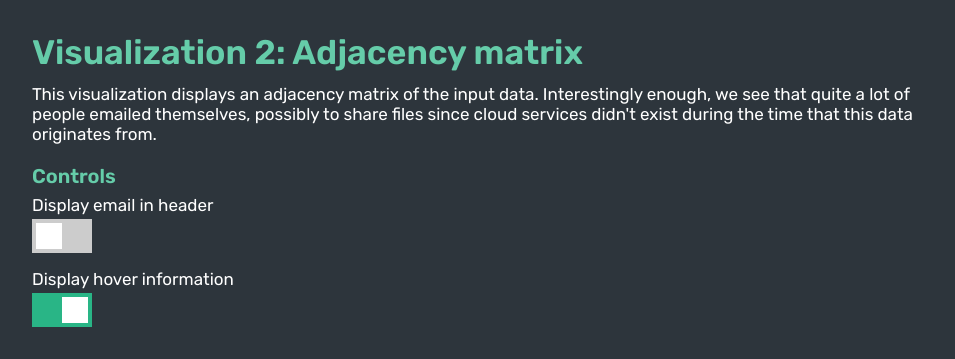
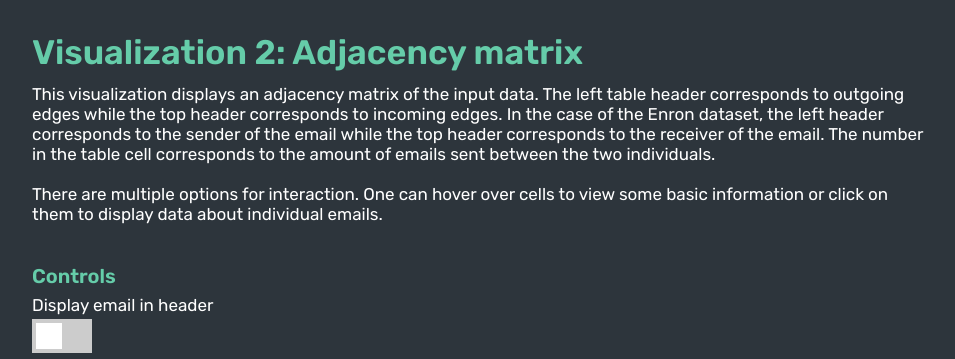
Before and after one commit to Ongun1905/DBL-HTI-Group-33-, a Django app: template DBL_project/dbl/homepage/templates/homepage/vis2.html in a window 1280 px wide. Shown: the part 80-439 px from the top of the page, without its empty margins (160-1115 px from the left). Run offline with Django 3.2, Linux system fonts and the light colour scheme; the template is opened without the code that fills it: most values are stand-ins (such as "Sample title", 1, 10 or a date in 2020); parts of the project's set-up code (start-up, migrations or seed data) failed here and were passed over.

Commit message:
Added average sentiment and updated modals
Also rewrote the description of the adjacency matrix and added new loader messages

```diff
--- a/DBL_project/dbl/homepage/static/homepage/am.js
+++ b/DBL_project/dbl/homepage/static/homepage/am.js
@@ -1,28 +1,33 @@
 /**
  * Opens the popup that displays when hovering a cell in the adjacency matrix
  * @param {HTMLElement} matrixCell The cell that was hovered
- * @param {Array.<Object>} nodeInfo An array of node objects
+ * @param {Array.<Object>} nodeData An array of node objects
  */
-function enterCell(matrixCell, nodeInfo) {
+function enterCell(matrixCell, nodeData, edgeData) {
+  if (matrixCell.querySelector('span').innerText != '') {
     // Get the header & column id
     const rowId = matrixCell.dataset.columnIndex
     const colId = matrixCell.dataset.rowIndex
     const edgeInfoPopup = document.querySelector('.edge-info-popup')
 
+    // Calculate average sentiment
+    const relatedEdgeData = edgeData.filter(item => item[0] === nodeData[colId].id && item[1] === nodeData[rowId].id).map(item => item[2])
+    const averageSentiment = relatedEdgeData.length === 0 ? 0 : roundTo(relatedEdgeData.reduce((a, b) => a + (b['sentiment'] || 0), 0) / relatedEdgeData.length, 3)
+
     // Fill the popup with data
     edgeInfoPopup.innerHTML = `
       <p><strong>Sender</strong></p>
-    <p>ID: ${nodeInfo[colId].id}</p>
-    <p>Email: ${nodeInfo[colId].email}</p>
-    <p>Job title: ${nodeInfo[colId].job}</p>
+      <p>ID: ${nodeData[colId].id}</p>
+      <p>Email: ${nodeData[colId].email}</p>
+      <p>Job title: ${nodeData[colId].job}</p>
       <br />
       <p><strong>Receiver</strong></p>
-    <p>ID: ${nodeInfo[rowId].id}</p>
-    <p>Email: ${nodeInfo[rowId].email}</p>
-    <p>Job title: ${nodeInfo[rowId].job}</p>
+      <p>ID: ${nodeData[rowId].id}</p>
+      <p>Email: ${nodeData[rowId].email}</p>
+      <p>Job title: ${nodeData[rowId].job}</p>
       <br />
       <p><strong>Edge data</strong></p>
-    <p>Average sentiment: -</p>
+      <p>Average sentiment: ${averageSentiment}</p>
     `
 
     // Move the popup to the matrix cell
@@ -33,6 +38,7 @@
 
     // Display popup
     edgeInfoPopup.classList.add('show')
+  }
 }
 
 
@@ -49,21 +55,21 @@
 /**
  * Opens a modal that displays all of the emails in a list
  * @param {HTMLElement} matrixCell The cell that was hovered
- * @param {Array.<Object>} nodeInfo An array of node objects
+ * @param {Array.<Object>} nodeData An array of node objects
  * @param {Array.<Array.<Number>>} edgeData An array of arrays, containing the edge data
  */
-function clickCell(matrixCell, nodeInfo, edgeData) {
+function clickCell(matrixCell, nodeData, edgeData) {
   // Get the header & column id
   const rowId = matrixCell.dataset.columnIndex
   const colId = matrixCell.dataset.rowIndex
-  const relatedEdgeData = edgeData.filter(item => item[0] === nodeInfo[colId].id && item[1] === nodeInfo[rowId].id).map(item => item[2])
+  const relatedEdgeData = edgeData.filter(item => item[0] === nodeData[colId].id && item[1] === nodeData[rowId].id).map(item => item[2])
 
   let emailListHTML = []
   relatedEdgeData.forEach((el, index) => {
     emailListHTML.push(`
       <tr>
         <td>Email #${index + 1}</td>
-        <td>${el.sentiment}</td>
+        <td>${roundTo(el.sentiment, 3)}</td>
         <td>${el.messageType}</td>
         <td>${el.date}</td>
       </tr>
@@ -87,20 +93,25 @@
   `
 
   openModal(`
-    <h1>Emails from ${nodeInfo[colId].id} to ${nodeInfo[rowId].id}</h1>
+    <h1>Emails from ${nodeData[colId].id} to ${nodeData[rowId].id}</h1>
     <div class="modal-body">
+      <div class="flex-col">
+        <div>
           <p><strong>Sender</strong></p>
-      <p>ID: ${nodeInfo[colId].id}</p>
-      <p>Email: ${nodeInfo[colId].email}</p>
-      <p>Job title: ${nodeInfo[colId].job}</p>
-      <br />
+          <p>ID: ${nodeData[colId].id}</p>
+          <p>Email: ${nodeData[colId].email}</p>
+          <p>Job title: ${nodeData[colId].job}</p>
+        </div>
+        <div>
           <p><strong>Receiver</strong></p>
-      <p>ID: ${nodeInfo[rowId].id}</p>
-      <p>Email: ${nodeInfo[rowId].email}</p>
-      <p>Job title: ${nodeInfo[rowId].job}</p>
-      ${emailListHTML.length > 0 ? emailTableHTML : ''}
+          <p>ID: ${nodeData[rowId].id}</p>
+          <p>Email: ${nodeData[rowId].email}</p>
+          <p>Job title: ${nodeData[rowId].job}</p>
         </div>
-  `)
+      </div>
+      ${emailListHTML.length > 0 ? emailTableHTML : '<p class="no-emphasis">No emails found!</p>'}
+    </div>
+  `, 'edge-info-modal')
 
   // Close the modal if someone clicks outside of it
   const overlay = document.querySelector('.overlay')
@@ -111,52 +122,58 @@
 /**
  * Toggles between displaying emails or IDs on the table headers
  * @param {Boolean} state Whether or not to display as emails
- * @param {Array.<Object>} nodeInfo An array of node objects
+ * @param {Array.<Object>} nodeData An array of node objects
  */
-function toggleEmails(state, nodeInfo) {
+function toggleEmails(state, nodeData) {
   const topHeaderElements = document.querySelectorAll('.adjacency-matrix thead th:not(:first-child) span')
   const leftHeaderElements = document.querySelectorAll('.adjacency-matrix tbody th')
 
 
   topHeaderElements.forEach((el, index) => {
-    if (state) el.innerText = nodeInfo[index].email
-    else el.innerText = nodeInfo[index].id
+    if (state) el.innerText = nodeData[index].email
+    else el.innerText = nodeData[index].id
   })
 
   leftHeaderElements.forEach((el, index) => {
-    if (state) el.innerText = nodeInfo[index].email
-    else el.innerText = nodeInfo[index].id
+    if (state) el.innerText = nodeData[index].email
+    else el.innerText = nodeData[index].id
   })
 }
 
 
 /**
  * Removes all empty rows from the HTML table
- * @param {Array.<Object>} nodeInfo An array of node objects
+ * @param {Array.<Object>} nodeData An array of node objects
  * @param {Array.<Array>} edgeData An array of the form [senderId, receiverId, {data}]
  */
-function removeEmptyRows(nodeInfo, edgeData) {
+function removeEmptyRows(nodeData, edgeData) {
   console.log('Starting removal of empty rows...')
 
-  nodeInfo.forEach(node => {
+  nodeData.forEach(node => {
     // For each node, try to find if there are outgoing edges in the list
     const outgoingEdge = edgeData.find(edge => edge[0] === node.id)
 
     // If nothing has been found, the row has to be removed
     if (!outgoingEdge) {
-      console.log(`No outgoing edges found for node ${node.id}! The row indicated by #node-${node.id} will be removed`)
-
       const elToRemove = document.getElementById(`node-${node.id}`)
-      if (elToRemove) {
-        elToRemove.style.display = 'none'
-        console.log(`Removed the row!)`)
-      } else console.log('Failed to remove, element not found!')
+      if (elToRemove) elToRemove.style.display = 'none'
     }
 
   })
 
   console.log('Finished removal of empty rows!')
 }
+
+
+/**
+ * Rounds a decimal number to a certain amount of decimals
+ * @param {Number} number The number to round
+ * @param {Number} decimals The amount of decimals to round to
+ */
+function roundTo(number, decimals) {
+  return Math.round((number + Number.EPSILON) * 10 ** decimals) / 10 ** decimals
+}
+
 
 // A function to find a node's index within its parent element
 // Watch out when using this in the matrix table, since it's a
@@ -165,7 +182,7 @@
 
 
 
-function openModal(html) {
+function openModal(html, className) {
   // Initialize variables
   const overlay = document.querySelector('.overlay')
   const modal = document.querySelector('.modal');
@@ -173,6 +190,7 @@
 
   // Render the provided HTML into the modal
   modalContent.innerHTML = html
+  modal.classList.add(className)
 
   // Display the modal & overlay
   overlay.style.display = 'block'
@@ -193,5 +211,8 @@
   setTimeout(() => {
     overlay.style.display = 'none'
     modal.style.display = 'none'
+
+    // Remove potential added classes
+    modal.className = 'modal'
   }, animDuration)
 }
--- a/DBL_project/dbl/homepage/static/homepage/components.css
+++ b/DBL_project/dbl/homepage/static/homepage/components.css
@@ -65,6 +65,8 @@
 }
 .modal-content, .modal-body { width: 100%; }
 .modal.show { opacity: 1; }
+
+.modal-content > h1 { margin-bottom: 0.5em; }
 
 .modal .modal-body { color: rgba(255, 255, 255, 0.68); }
 
@@ -192,3 +194,16 @@
 .custom-scrollbar::-webkit-scrollbar-corner {
   background: var(--color-black-hardest);
 }
+
+
+/**
+ * Layouts
+ *
+ * Layout-based components like predefined columns,
+ * rows and grids.
+*/
+.flex-col {
+  display: flex;
+}
+
+/*.flex-col > * + * { margin-left: 2rem; }*/ /* column gutter */
--- a/DBL_project/dbl/homepage/static/homepage/styles.css
+++ b/DBL_project/dbl/homepage/static/homepage/styles.css
@@ -302,12 +302,16 @@
 
 
 /* Email list within modal */
+.edge-info-modal .flex-col > * { flex: 1; }
+.edge-info-modal .flex-col { margin-bottom: 2em; }
+.edge-info-modal p { white-space: nowrap; }
+
 .email-list {
 	width: 100%;
 	text-align: left;
 	background-color: var(--color-black-soft);
 	border-spacing: 0;
-	margin-top: 1em;
+	margin-top: 2em;
 
 	/* Sizing and scroll setup */
 	display: block;
@@ -315,13 +319,15 @@
 	max-height: 500px;
 }
 .email-list thead { background-color: var(--color-black-softest); }
-.email-list th { padding: 6px 10px; color: #fff; white-space: nowrap; }
+.email-list th { padding: 8px 10px; color: #fff; white-space: nowrap; }
 
 .email-list th:first-child, .email-list td:first-child { padding-left: 1rem; }
 .email-list th:last-child, .email-list td:last-child { padding-right: 1rem; }
 
 .email-list td { padding: 4px 10px; white-space: nowrap; }
 .email-list td + td, .email-list th + th { padding-left: 1rem; }
+
+.no-emphasis { color: #999; }
 
 
 
--- a/DBL_project/dbl/homepage/templates/homepage/vis2.html
+++ b/DBL_project/dbl/homepage/templates/homepage/vis2.html
@@ -15,8 +15,13 @@
 <div class="container">
     <div class="main">
         <h1>Visualization 2: Adjacency matrix</h1>
-        <p>This visualization displays an adjacency matrix of the input data. Interestingly enough, we see that quite a lot of people emailed themselves, possibly to share files since cloud services didn't exist during the time that this data originates from.</p>
+        <p>This visualization displays an adjacency matrix of the input data. The left table header corresponds to outgoing edges while the top header corresponds to incoming edges. In the case of the Enron dataset, the left header corresponds to the sender of the email while the top header corresponds to the receiver of the email. The number in the table cell corresponds to the amount of emails sent between the two individuals.</p>
         <br />
+
+        <p>There are multiple options for interaction. One can hover over cells to view some basic information or click on them to display data about individual emails.</p>
+        <br />
+        <br />
+
         <h3>Controls</h3>
         <form>
             <div class="field">
@@ -77,27 +82,29 @@
     const amLoader = document.querySelector('.am-wrapper .am-loader')
     const amLoaderText = document.getElementById('am-loader-text')
 
+    amLoaderText.innerText = 'Setting up interactions...'
+
     // Fetch Django variables into JS variables
-    const nodeInfo = {{ nodeData| safe }}
+    const nodeData = {{ nodeData| safe }}
     const edgeData = {{ edgeData| safe }}
 
     // Matrix cell interactions
     matrixTableEntries.forEach(entry => {
         // Hover interactions
-        entry.onmouseenter = () => enterCell(entry, nodeInfo)
+        entry.onmouseenter = () => enterCell(entry, nodeData, edgeData)
         entry.onmouseout = () => exitCell()
 
         // Click interactions
-        entry.addEventListener('click', () => clickCell(entry, nodeInfo, edgeData))
+        entry.addEventListener('click', () => clickCell(entry, nodeData, edgeData))
     })
 
     // Control interactions
-    inputToggleEmails.addEventListener('click', () => inputToggleEmails.checked ? toggleEmails(true, nodeInfo) : toggleEmails(false, nodeInfo))
+    inputToggleEmails.addEventListener('click', () => inputToggleEmails.checked ? toggleEmails(true, nodeData) : toggleEmails(false, nodeData))
     inputToggleHover.addEventListener('click', () => {
         if (inputToggleHover.checked) {
             // Add hover popups
             matrixTableEntries.forEach(entry => {
-                entry.onmouseenter = () => enterCell(entry, nodeInfo)
+                entry.onmouseenter = () => enterCell(entry, nodeData)
                 entry.onmouseout = () => exitCell()
             })
         } else {
@@ -111,7 +118,7 @@
 
     // Remove empty rows
     amLoaderText.innerText = 'Removing empty rows...'
-    removeEmptyRows(nodeInfo, edgeData)
+    removeEmptyRows(nodeData, edgeData)
 
     // Hide the preloader on load
     amLoaderText.innerText = 'Done!'
```
Also changed, not shown: DBL_project/dbl/homepage/templates/homepage/vis1.html (+11 -9 lines), DBL_project/dbl/db.sqlite3 (deleted). Lines whose indentation alone changed are shown as unchanged.
